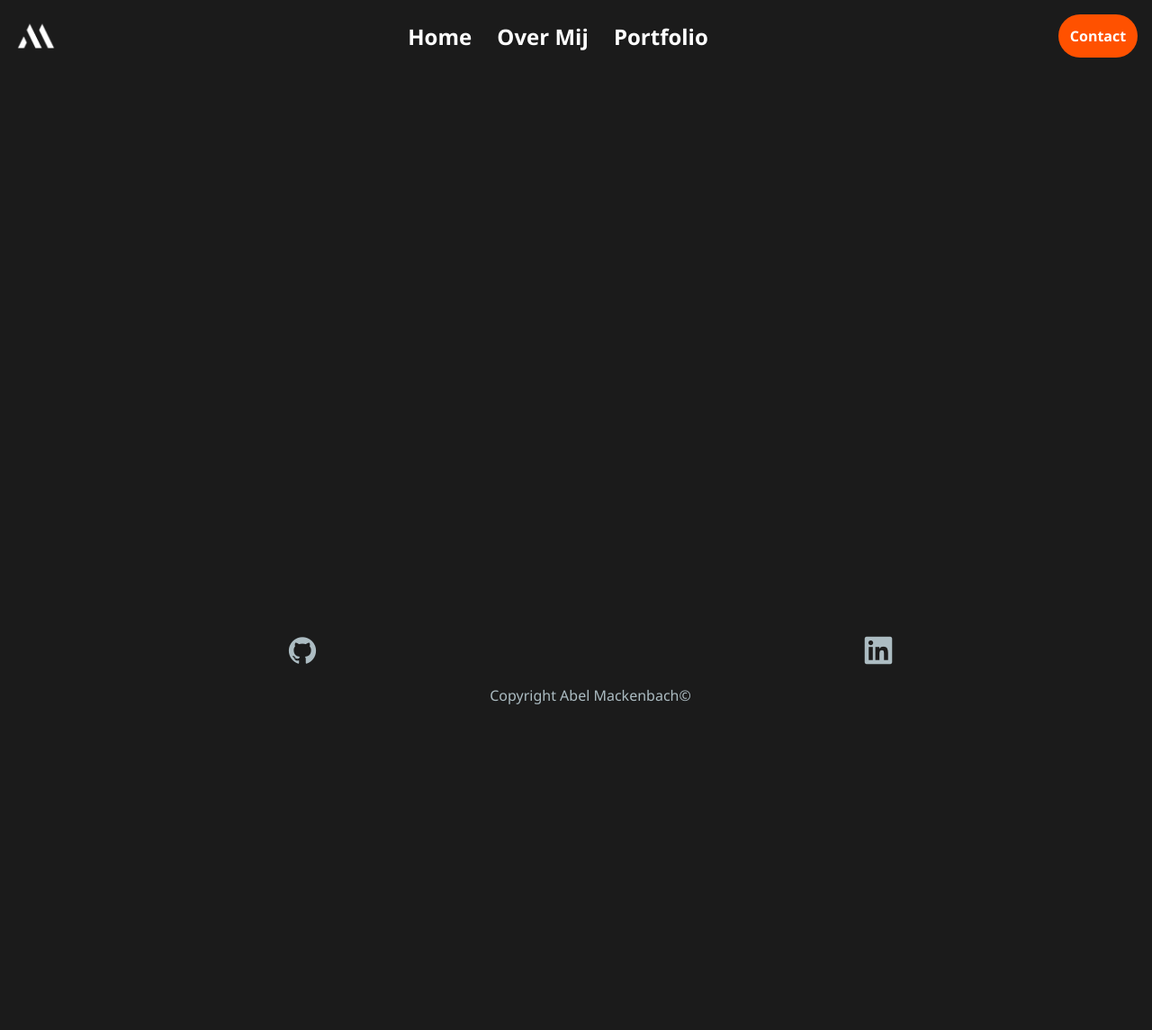
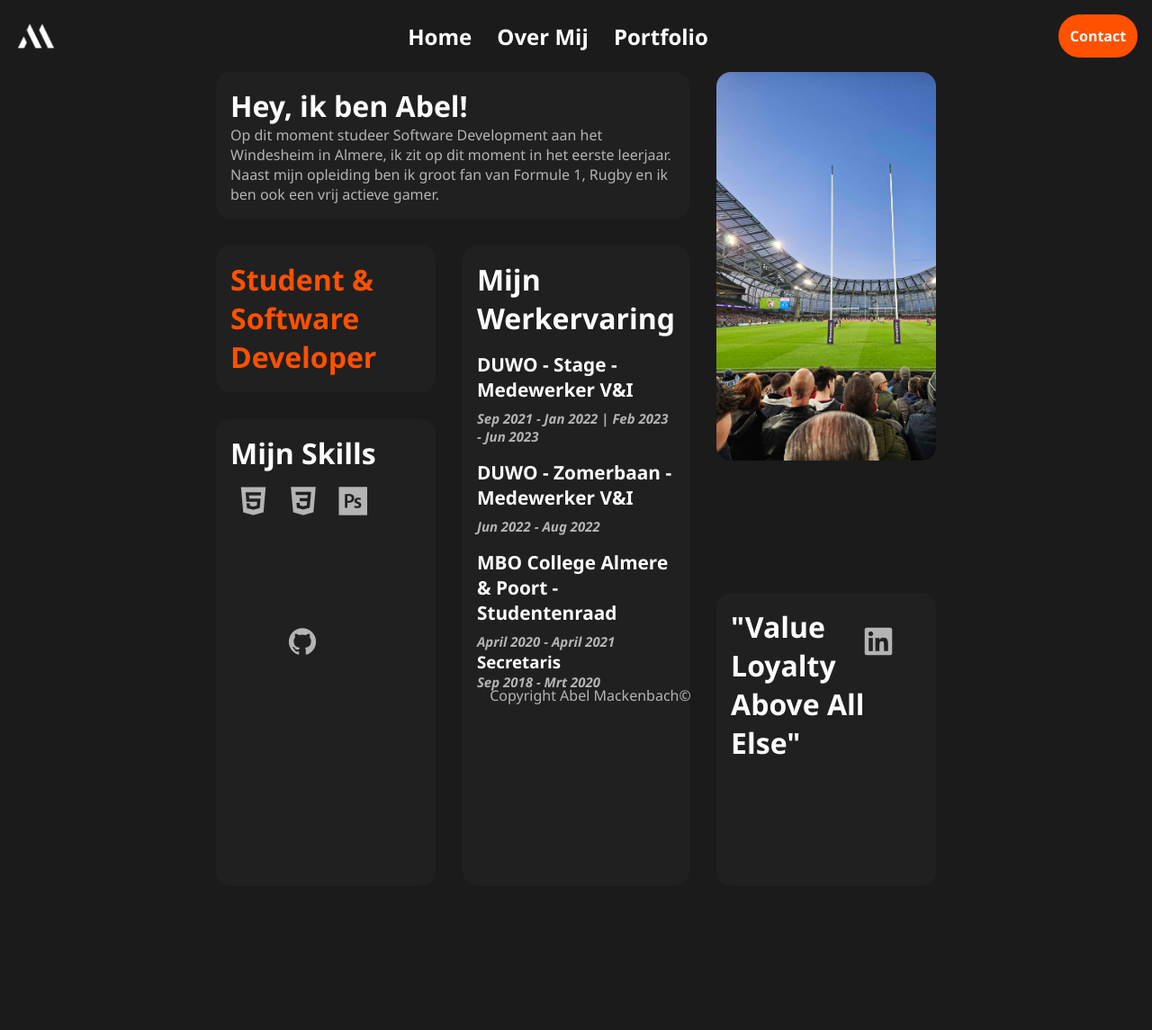
Before and after one commit to Mackab/portfolio, a PHP site: page /views/about.view.php in a window 1280 px wide. Shown: the whole page at 90% size. Before the commit the page ends 783 px from the top, so only its background shows below. Run offline with PHP 8.4, Linux system fonts and the light colour scheme.

Commit message:
about page done actually this time

```diff
--- a/views/about.view.php
+++ b/views/about.view.php
@@ -5,7 +5,48 @@
 ?>
 
     <main>
-
+    <div class="about-container">
+        <div class="about-intro about-label">
+            <h1>Hey, ik ben Abel!</h1>
+            <a class="subtext">Op dit moment studeer Software Development aan het Windesheim in Almere, ik zit op dit moment in het eerste leerjaar. <br>
+            Naast mijn opleiding ben ik groot fan van Formule 1, Rugby en ik ben ook een vrij actieve gamer.
+        </a>
+        </div>
+        <div class="about-picture about-label">
+        </div>
+        <div class="about-titles about-label">
+            <h1 style="color:rgb(255, 81, 0)">Student & Software Developer</h1>
+        </div>
+        <div class="about-experiences about-label">
+            <h1 class="experience-title">Mijn Werkervaring</h1>
+            <ol>
+            <li class="experience-list-item">
+                    <h3 class="experience-li-title">DUWO - Stage - Medewerker V&I<h3/>
+                        <p class="experience-li-subtext subtext">Sep 2021 - Jan 2022 | Feb 2023 - Jun 2023</p>
+                </li>
+                <li class="experience-list-item">
+                    <h3 class="experience-li-title">DUWO - Zomerbaan - Medewerker V&I<h3/>
+                        <p class="experience-li-subtext subtext">Jun 2022 - Aug 2022</p>
+                </li>
+                <li class="experience-list-item">
+                    <h3 class="experience-li-title">MBO College Almere & Poort - Studentenraad<h3/>
+                        <pVoorzitter</p>
+                        <p class="experience-li-subtext subtext">April 2020 - April 2021</p>
+                        <p>Secretaris</p>
+                        <p class="experience-li-subtext subtext">Sep 2018 - Mrt 2020</p>
+                </li>
+            </ol>
+        </div>
+        <div class="about-quote about-label">
+            <h1>"Value Loyalty Above All Else"</h1>
+        </div>
+        <div class="about-skills about-label">
+            <h1 class="skills-title">Mijn Skills</h1>
+            <i class="devicon-html5-plain icons subtext"></i>
+            <i class="devicon-css3-plain icons subtext"></i>
+            <i class="devicon-photoshop-plain icons subtext"></i>
+        </div>
+    </div>
     </main>
 
 <?php
--- a/views/styles.css
+++ b/views/styles.css
@@ -74,12 +74,13 @@ button:hover {
 }
 
 .subtext {
-    color: rgb(172, 188, 194);
+    color: rgb(180, 180, 180);
 }
 
 .icons {
     text-decoration: none;
     font-size: 2em;
+    padding: 0.3em;
 }
 
 i:hover {
@@ -328,6 +329,80 @@ li {
     list-style-type: none;
 }
 
+/* About Page */
+
+.about-container {
+    display: grid;
+    grid-template-columns: repeat(3, 1fr);
+    grid-template-rows: repeat(3, 1fr) 2fr;
+    grid-column-gap: 30px;
+    grid-row-gap: 30px;
+    margin-left: 15rem;
+    margin-right: 15rem;
+    margin-bottom: 10rem;
+    }
+
+.about-label {
+    background-color: rgb(32, 32, 32);
+    padding: 1rem;
+    border-radius: 1rem;
+}
+
+.about-intro {
+    grid-area: 1 / 1 / 2 / 3;
+}
+
+.about-picture {
+    grid-area: 1 / 3 / 4 / 4;
+    max-height: 25rem;
+    max-width: 20rem;
+    background-image: url(../assets/imgs/rugby.jpg);
+    background-size: cover;
+}
+
+.about-titles {
+    grid-area: 2 / 1 / 3 / 2;
+    color: rgb(255, 81, 0);
+
+    max-height: 100%;
+}
+
+.about-experiences {
+    grid-area: 2 / 2 / 5 / 3;
+}
+
+.about-quote {
+    grid-area: 4 / 3 / 5 / 4;
+    max-width: 20rem;
+}
+
+.about-skills {
+    grid-area: 3 / 1 / 5 / 2;
+}
+
+.skills-title {
+    margin-bottom: 1rem;
+}
+
+.experience-title {
+    padding-bottom: 1rem;
+}
+
+.experience-list-item {
+    padding-bottom: 1rem;
+}
+
+.experience-li-title {
+    font-size: 1.3em;
+    font-weight: 600;
+    padding-bottom: 0.5rem;
+}
+
+.experience-li-subtext {
+    font-style: italic;
+    font-size: 0.8em;
+}
+
 @media screen and (max-width: 430px) {
     header {
         display: flex;
```
Also changed, not shown: assets/imgs/rugby.jpg (added).
